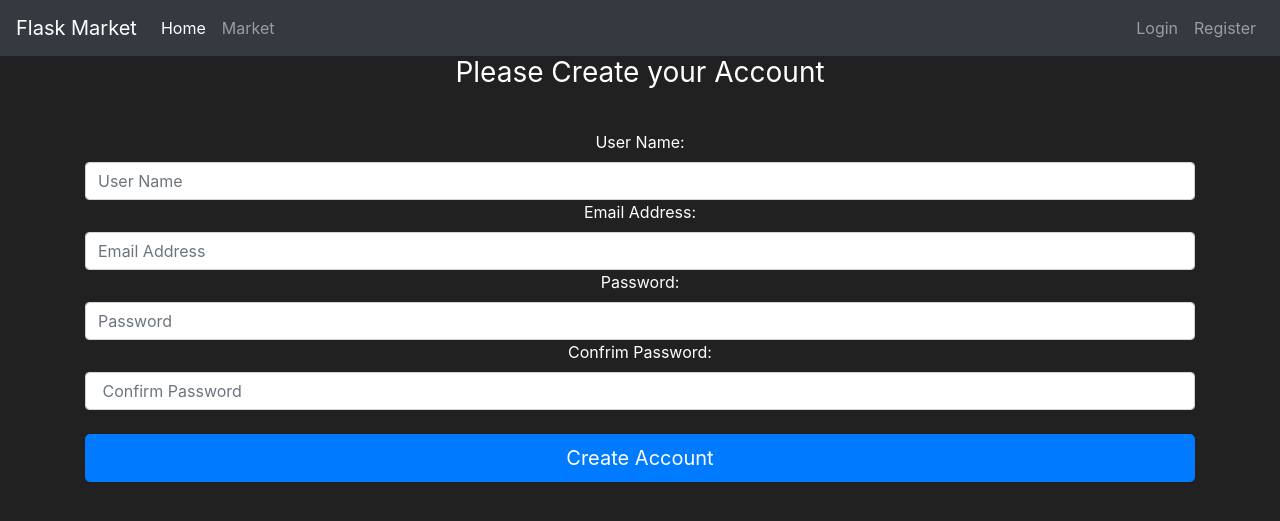
After one commit to SarahSameh19/FlaskMarket, a Flask app: page /register in a window 1280 px wide. The commit adds this page. Shown: the top 521 px of the page. Run offline with Flask 3, Linux system fonts and the light colour scheme.

Commit message:
flask forms

```diff
--- a/market/__init__.py
+++ b/market/__init__.py
@@ -3,6 +3,7 @@ from flask_sqlalchemy import SQLAlchemy
 
 app = Flask(__name__)
 app.config['SQLALCHEMY_DATABASE_URI'] = 'sqlite:///market.db'
+app.config['SECRET_KEY'] = 'f7c5c9f8a38456b8575e6d6c'
 db = SQLAlchemy(app)
 
 from market import routes
--- /dev/null
+++ b/market/forms.py
@@ -0,0 +1,9 @@
+from flask_wtf import FlaskForm
+from wtforms import StringField, PasswordField, SubmitField
+
+class RegisterForm(FlaskForm):
+    username = StringField(label='User Name: ')
+    email_address = StringField(label='Email Address:')
+    password1 = PasswordField(label='Password:')
+    password2 = PasswordField(label='Confrim Password:')
+    submit = SubmitField(label='Create Account')
--- a/market/routes.py
+++ b/market/routes.py
@@ -1,7 +1,7 @@
 from market import app
 from flask import render_template
 from market.models import Item
-
+from market.forms import RegisterForm
 
 @app.route("/")
 @app.route("/home")
@@ -12,3 +12,9 @@ def home_page():
 def market_page():
     items = Item.query.all()
     return render_template('market.html', items=items)
+
+@app.route('/register')
+def register_page():
+    form = RegisterForm()
+
+    return render_template('register.html', form=form)
--- a/market/templates/base.html
+++ b/market/templates/base.html
@@ -49,7 +49,7 @@
             <a class="nav-link" href="#">Login</a>
           </li>
           <li class="nav-item">
-            <a class="nav-link" href="#">Register</a>
+            <a class="nav-link" href="{{ url_for('register_page')}}">Register</a>
         </ul>
         <!-- <form class="form-inline my-2 my-lg-0">
           <input class="form-control mr-sm-2" type="search" placeholder="Search" aria-label="Search">
--- /dev/null
+++ b/market/templates/register.html
@@ -0,0 +1,33 @@
+{% extends 'base.html' %}
+{% block title %}
+  Register
+{% endblock %}
+
+{% block content%}
+<body class="text-center">
+    <div class="container">
+        <form method="POST" class="form-register" style="color:white">
+            <h1 class="h3 mb-3 font-weight-normal">
+                Please Create your Account
+            </h1>
+            <br>
+            {{ form.username.label() }}
+            {{ form.username(class='form-control', placeholder="User Name") }}
+
+            {{ form.email_address.label() }}
+            {{ form.email_address(class='form-control', placeholder="Email Address") }}
+
+            {{ form.password1.label() }}
+            {{ form.password1(class='form-control', placeholder="Password") }}
+
+            {{ form.password2.label() }}
+            {{ form.password2(class='form-control', placeholder=" Confirm Password") }}
+            <br>
+            {{ form.submit(class="btn btn-lg btn-block btn-primary")}}
+
+
+        </form>
+    </div>
+</body>
+
+{% endblock %}
```
Also changed, not shown: README.md.
